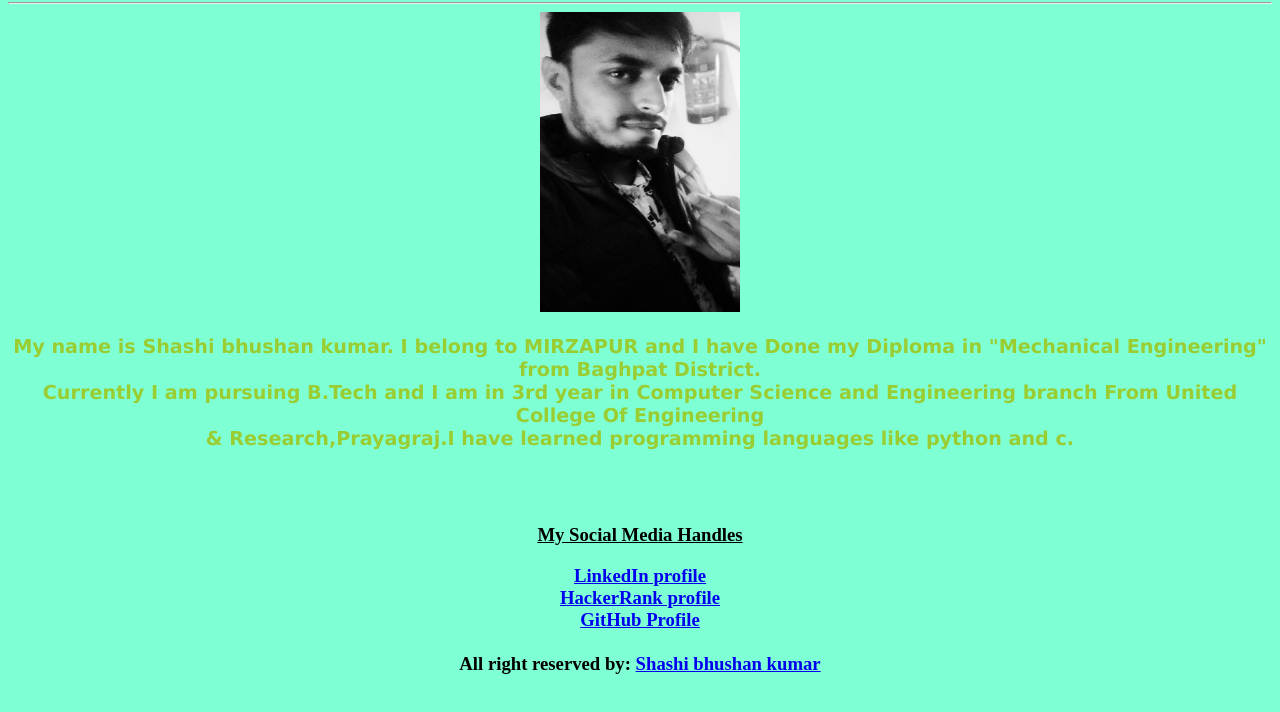
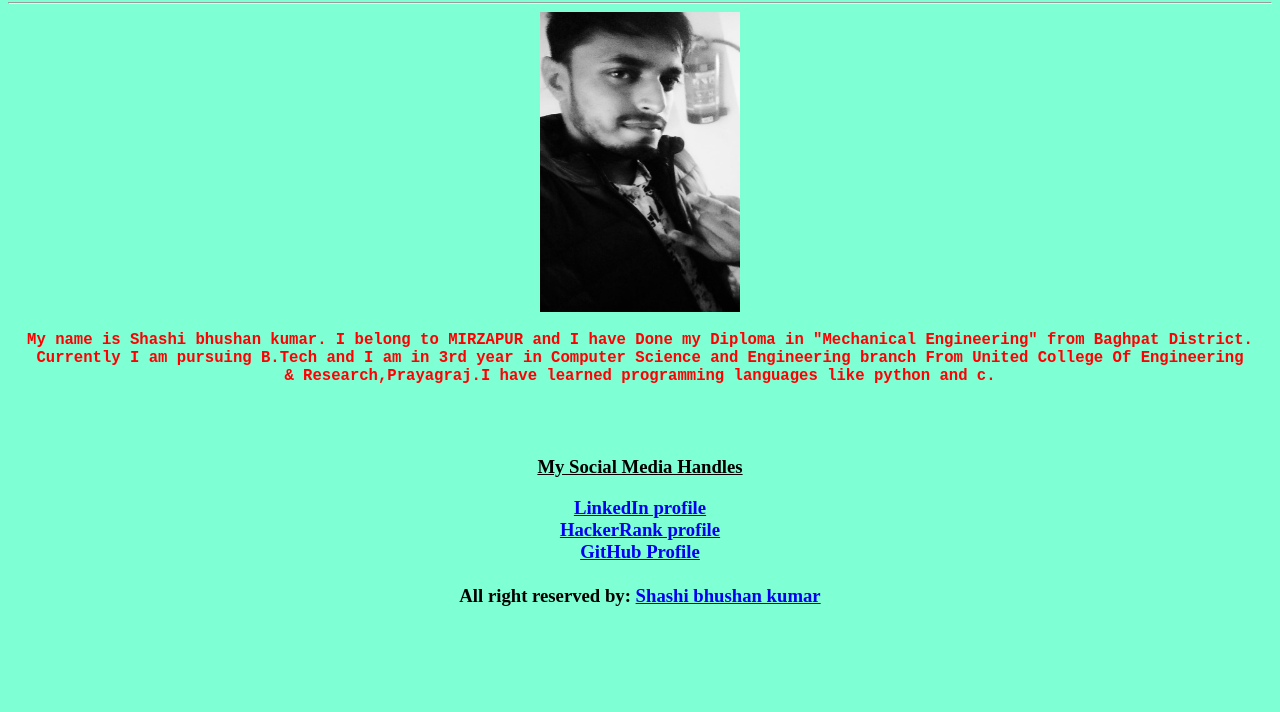
Before and after one commit to Shashi9997/Portfolio, a plain HTML site: page index.html in a window 1280 px wide. Shown: the part 78-790 px from the top of the page. Drawn offline with Linux system fonts and the light colour scheme.

Commit message:
Update index.html

```diff
--- a/index.html
+++ b/index.html
@@ -8,11 +8,11 @@
             body{background-color: aquamarine;}
 
               p {
-                color: yellowgreen;
+                color:red;
                 font-size: larger;
-                font-family:;
-                font-weight: 900;
-                font-family: Verdana, Geneva, Tahoma, sans-serif;
+
+                font-weight: bold;
+                font-family: monospace;
                 font-variant: unset;
 
             }
```
